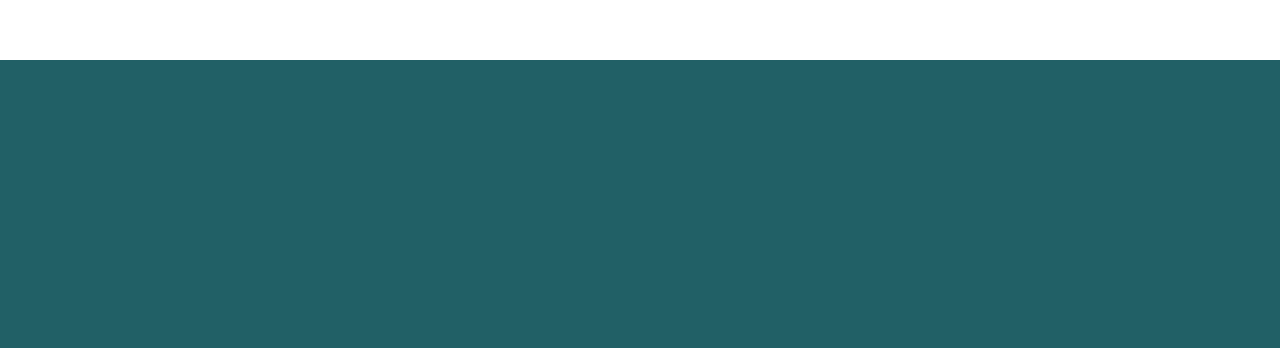
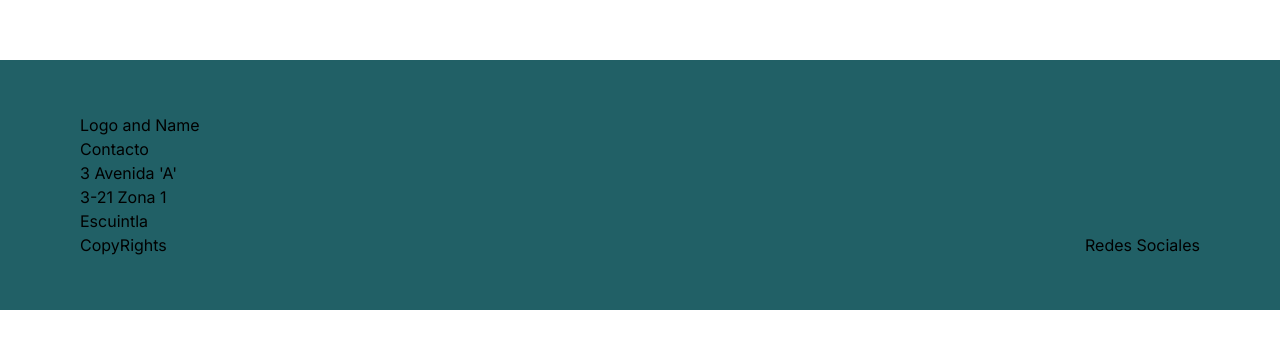
Before and after one commit to martinezedgar/neuro-crecimiento-website, a Next.js app: page / in a window 1280 px wide. Shown: the part 908-1256 px from the top of the page. After the commit the page ends 1218 px from the top, so only its background shows below. Built offline with nearby package versions, Linux system fonts and the light colour scheme; a web font is replaced by a local one.

Commit message:
Add footer layout divs

```diff
--- a/src/app/components/layout/Footer.tsx
+++ b/src/app/components/layout/Footer.tsx
@@ -1,6 +1,19 @@
 export const Footer = (): JSX.Element =>  {
     return (
-        <div className="flex w-[100%] h-[300px] bg-darkest-green">
+        <div className="flex flex-col justify-center px-20 w-[100%] h-[250px] bg-darkest-green">
+            <div className="flex">
+                <div>Logo and Name</div>
+            </div>
+            <div className="flex flex-col">
+                <span>Contacto</span>
+                <span>3 Avenida 'A'</span>
+                <span>3-21 Zona 1</span>
+                <span>Escuintla</span>
+            </div>
+            <div className="flex justify-between items-center">
+                <span>CopyRights</span>
+                <div>Redes Sociales</div>
+            </div>
         </div>
     )
 }
```
